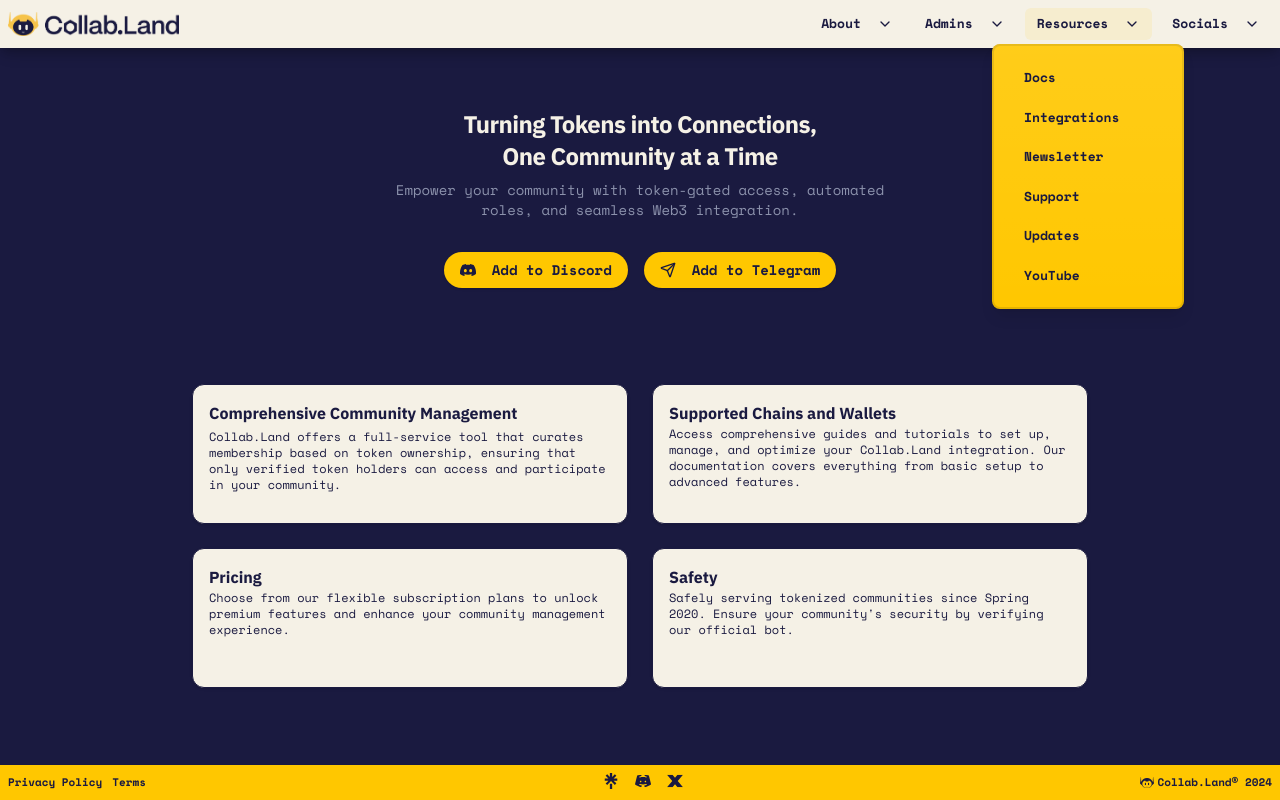
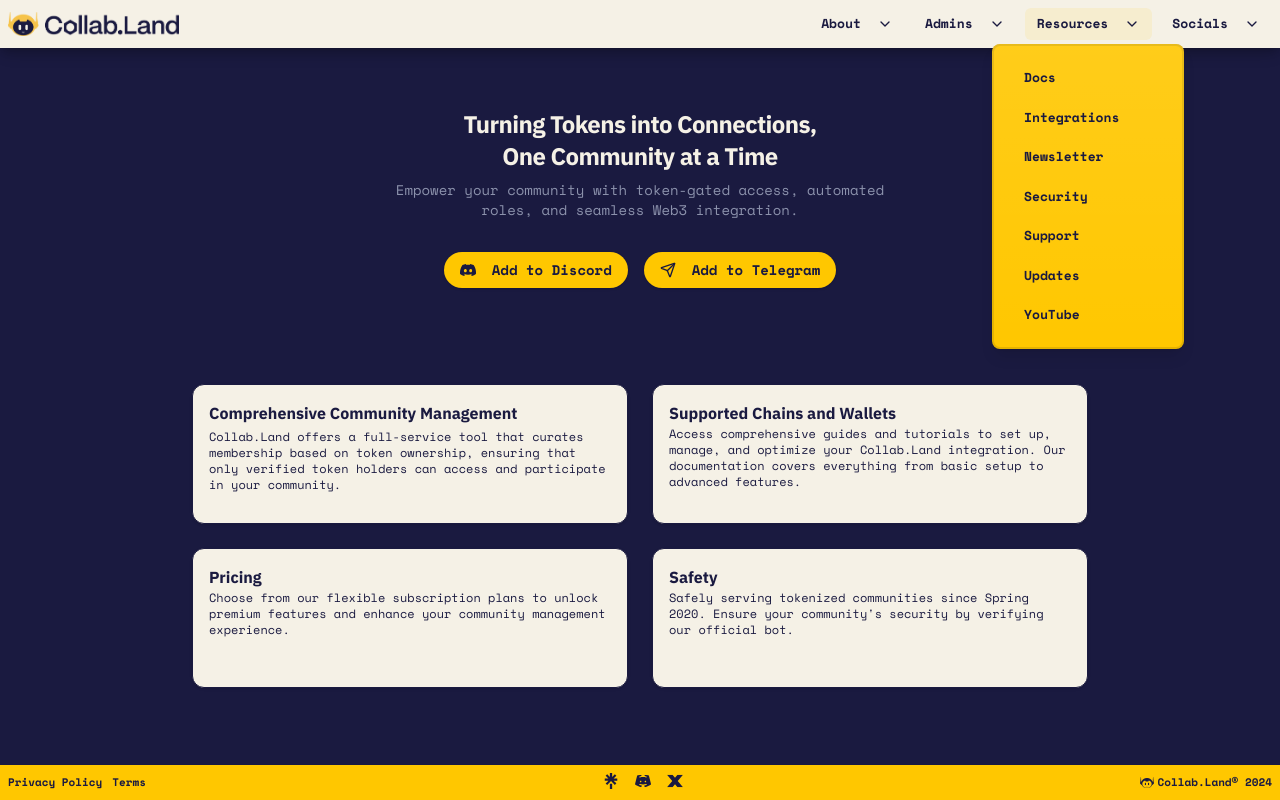
Before and after one commit to CryptoChibs/collab-landing, a Next.js app: page / in a window 1280 px wide. Both pictures are taken after a click on the button "Resources". Built offline with nearby package versions, Linux system fonts and the light colour scheme.

Commit message:
Added security option

```diff
--- a/app/globals.css
+++ b/app/globals.css
@@ -4,6 +4,7 @@
 
 body {
   font-family: Arial, Helvetica, sans-serif;
+  overscroll-behavior: none;
 }
 
 @layer utilities {
--- a/components/landing-page.tsx
+++ b/components/landing-page.tsx
@@ -175,6 +175,7 @@
                     { href: "https://docs.collab.land", label: "Docs" },
                     { href: "https://bit.ly/3M5lIAo", label: "Integrations" },
                     { href: "https://collabland.substack.com/", label: "Newsletter" },
+                    { href: "https://collab.land/security", label: "Security" },
                     { href: "https://collabland.freshdesk.com/support/tickets/new", label: "Support" },
                     { href: "https://medium.com/collab-land", label: "Updates" },
                     { href: "https://www.youtube.com/channel/UCmyt5i7JmBPd03r2eJ-EaMA", label: "YouTube" }
```
